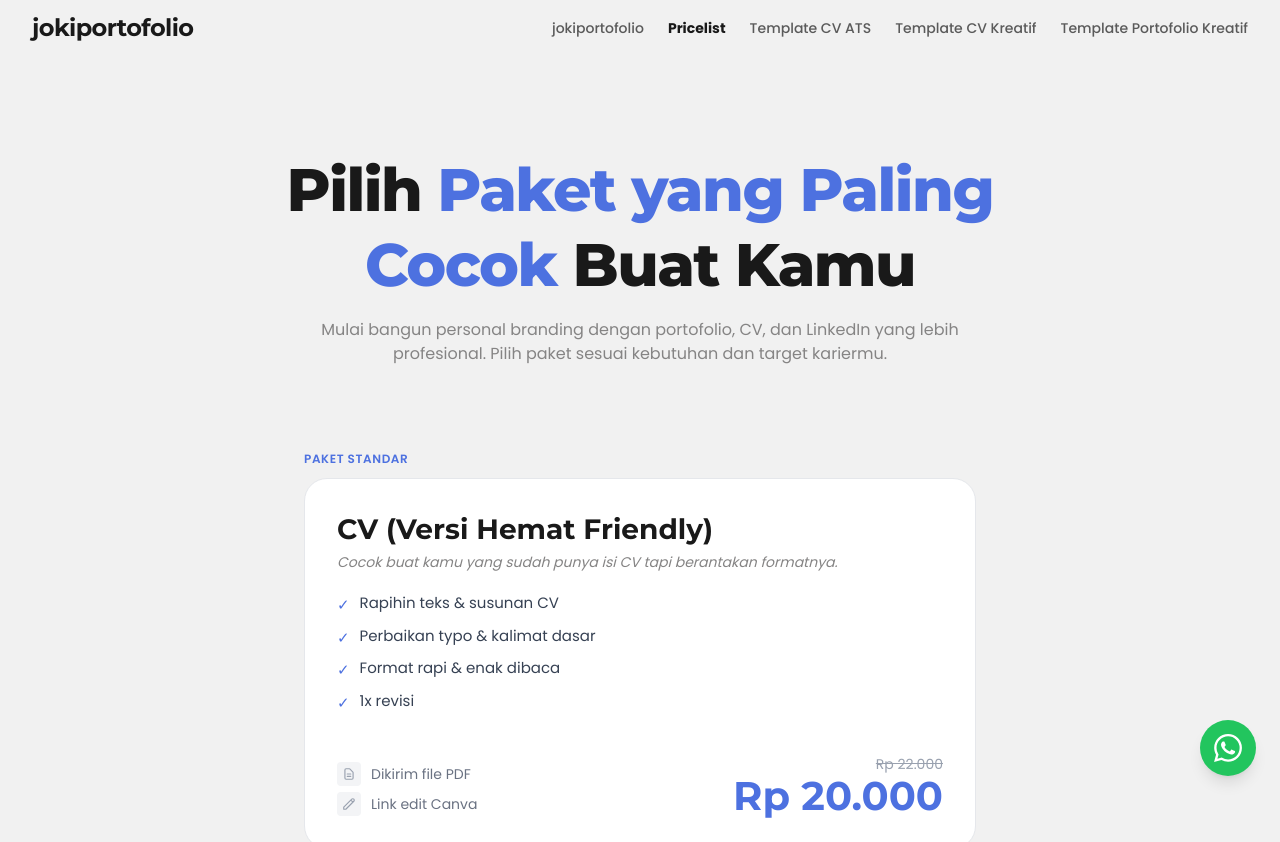
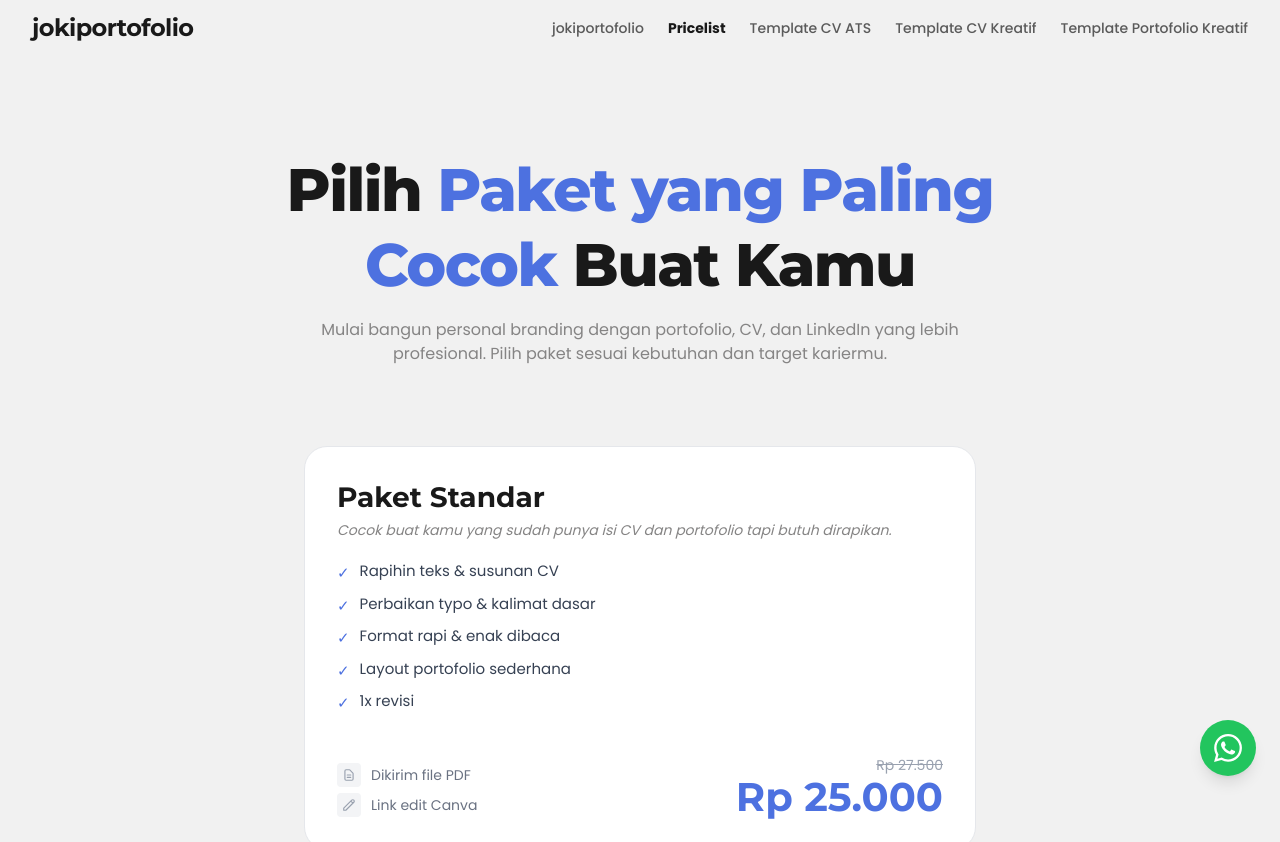
Before and after one commit to Khaymat/jokiportofolio, a Next.js app: page /pricelist in a window 1280 px wide. Shown: the top 842 px of the page. Built offline with nearby package versions, Linux system fonts and the light colour scheme.

Commit message:
pricelist: 4 box saja (cv+portfolio digabung per tier)

```diff
--- a/src/components/sections/PricingCarousel.tsx
+++ b/src/components/sections/PricingCarousel.tsx
@@ -6,9 +6,7 @@ import { pricingCategories } from "@/data/pricing";
 import PricingCard from "@/components/ui/PricingCard";
 
 export default function PricingCarousel() {
-  const allItems = pricingCategories.flatMap((cat) =>
-    cat.items.map((item) => ({ ...item, category: cat.title }))
-  );
+  const allItems = pricingCategories.flatMap((cat) => cat.items);
   const [current, setCurrent] = useState(0);
 
   const prev = () => setCurrent((c) => (c === 0 ? allItems.length - 1 : c - 1));
@@ -24,11 +22,6 @@ export default function PricingCarousel() {
           exit={{ opacity: 0, x: -50 }}
           transition={{ duration: 0.3 }}
         >
-          <div className="mb-2">
-            <span className="text-xs font-semibold text-primary uppercase tracking-wider">
-              {allItems[current].category}
-            </span>
-          </div>
           <PricingCard item={allItems[current]} />
         </motion.div>
       </AnimatePresence>
--- a/src/data/pricing.ts
+++ b/src/data/pricing.ts
@@ -18,29 +18,17 @@ export const pricingCategories: PricingCategory[] = [
     title: "Paket Standar",
     items: [
       {
-        name: "CV (Versi Hemat Friendly)",
-        description: "Cocok buat kamu yang sudah punya isi CV tapi berantakan formatnya.",
+        name: "Paket Standar",
+        description: "Cocok buat kamu yang sudah punya isi CV dan portofolio tapi butuh dirapikan.",
         features: [
           "Rapihin teks & susunan CV",
           "Perbaikan typo & kalimat dasar",
           "Format rapi & enak dibaca",
+          "Layout portofolio sederhana",
           "1x revisi",
         ],
-        originalPrice: "Rp 22.000",
-        currentPrice: "Rp 20.000",
-      },
-      {
-        name: "Portofolio Standar",
-        description: "Cocok buat kamu yang sudah punya isi tapi butuh dirapikan.",
-        features: [
-          "Rapihin teks biar rapi & enak dibaca",
-          "Perbaikan typo & struktur kalimat dasar",
-          "Layout sederhana",
-          "1x revisi",
-        ],
-        originalPrice: "Rp 5.500",
-        currentPrice: "Rp 5.000",
-        priceNote: "/Halaman",
+        originalPrice: "Rp 27.500",
+        currentPrice: "Rp 25.000",
       },
     ],
   },
@@ -48,31 +36,18 @@ export const pricingCategories: PricingCategory[] = [
     title: "Paket Profesional",
     items: [
       {
-        name: "CV Professional",
-        description: "Buat kamu yang mau CV terlihat lebih meyakinkan.",
+        name: "Paket Profesional",
+        description: "Buat kamu yang mau CV dan portofolio terlihat lebih meyakinkan.",
         features: [
-          "Penyusunan ulang isi biar lebih kuat",
+          "Penyusunan ulang isi CV biar lebih kuat",
           "Kalimat Impactful untuk perusahaan",
           "Struktur recruiter-friendly",
+          "Alur portofolio lebih nyaman dibaca HR",
           "Penonjolan skill & pengalaman penting",
           "2x revisi",
         ],
-        originalPrice: "Rp 40.000",
-        currentPrice: "Rp 35.000",
-        recommended: true,
-      },
-      {
-        name: "Portofolio Professional",
-        description: "Buat yang mau portofolionya terlihat lebih meyakinkan.",
-        features: [
-          "Penyusunan ulang teks biar lebih jelas & profesional",
-          "Perbaikan kalimat biar lebih impactful",
-          "Alur halaman lebih nyaman dibaca HR",
-          "2x revisi",
-        ],
-        originalPrice: "Rp 7.000",
-        currentPrice: "Rp 6.500",
-        priceNote: "/Halaman",
+        originalPrice: "Rp 47.000",
+        currentPrice: "Rp 40.000",
         recommended: true,
       },
     ],
@@ -81,34 +56,21 @@ export const pricingCategories: PricingCategory[] = [
     title: "Paket Expert",
     items: [
       {
-        name: "CV Expert",
-        description: "Untuk kamu yang mau CV siap bersaing.",
+        name: "Paket Expert",
+        description: "Untuk kamu yang mau CV dan portofolio siap bersaing.",
         features: [
           "Full rewrite isi CV",
           "Impactful + angka",
           "Optimasi wording + positioning diri",
           "Highlight achievement & value diri",
           "Penyesuaian posisi target kerja",
+          "SEO Keyword untuk Sistem ATS",
+          "Storytelling ringan (tidak berlebihan)",
           "3x revisi",
         ],
-        originalPrice: "Rp 48.000",
-        currentPrice: "Rp 42.000",
+        originalPrice: "Rp 55.000",
+        currentPrice: "Rp 48.000",
         recommended: true,
-      },
-      {
-        name: "Portofolio Expert",
-        description: "Untuk kamu yang mau portofolio siap bersaing.",
-        features: [
-          "Penulisan ulang deskripsi project",
-          "SEO Keyword untuk Sistem ATS",
-          "Lebih Impactful + angka",
-          "Storytelling ringan (tidak berlebihan)",
-          "Highlight hasil & value kontribusi",
-          "Revisi sampai puas",
-        ],
-        originalPrice: "Rp 8.000",
-        currentPrice: "Rp 7.500",
-        priceNote: "/Halaman",
       },
     ],
   },
@@ -116,29 +78,18 @@ export const pricingCategories: PricingCategory[] = [
     title: "LinkedIn dan Cover Letter",
     items: [
       {
-        name: "Surat Lamaran Kerja",
-        description: "Cocok untuk pelamar yang mau surat lamaran terlihat niat & bukan template pasaran.",
+        name: "LinkedIn dan Cover Letter",
+        description: "Cocok untuk kamu yang mau profil LinkedIn stand out dan surat lamaran yang niat.",
         features: [
-          "Dibuat custom sesuai posisi yang dilamar",
-          "Bahasa profesional & formal HR-friendly",
-          "Disesuaikan dengan CV dan pengalaman kamu",
+          "Optimasi headline + about section LinkedIn",
+          "Perbaikan deskripsi pengalaman kerja LinkedIn",
+          "Penyesuaian keyword sesuai target karir",
+          "Struktur profil lebih recruiter-friendly",
+          "Surat lamaran custom sesuai posisi dilamar",
           "2x revisi",
         ],
-        originalPrice: "Rp 30.000",
-        currentPrice: "Rp 25.000",
-      },
-      {
-        name: "Optimasi Linkedin",
-        description: "Cocok untuk kamu yang mau profil terlihat profesional & lebih mudah ditemukan recruiter.",
-        features: [
-          "Optimasi headline + about section",
-          "Perbaikan deskripsi pengalaman kerja",
-          "Penyesuaian keyword sesuai target karir",
-          "Struktur profil lebih recruiter-friendly",
-          "2x revisi",
-        ],
-        originalPrice: "Rp 75.000",
-        currentPrice: "Rp 65.000",
+        originalPrice: "Rp 100.000",
+        currentPrice: "Rp 85.000",
       },
     ],
   },
```
